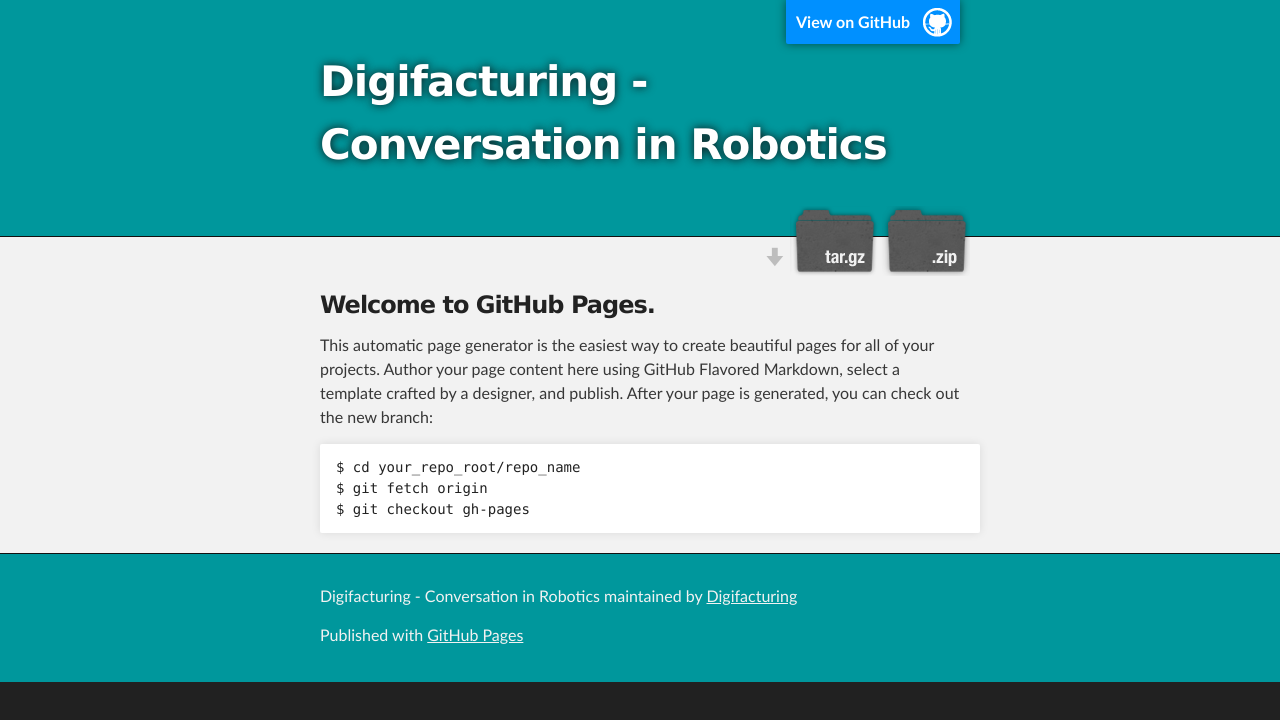
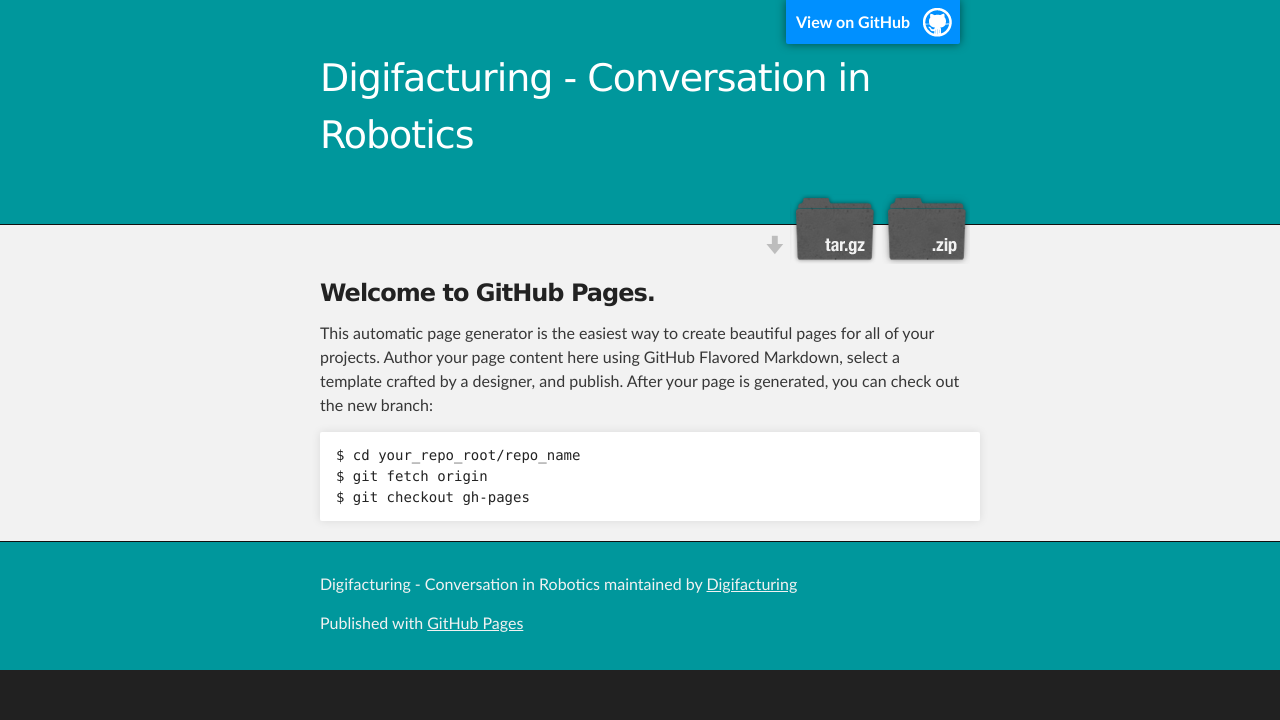
Before and after one commit to Digifabturing/LandingPage, a plain HTML site: page index.html in a window 1280 px wide. Drawn offline with Linux system fonts and the light colour scheme.

Commit message:
Update stylesheet.css

```diff
--- a/stylesheets/stylesheet.css
+++ b/stylesheets/stylesheet.css
@@ -297,9 +297,8 @@
 #project_title {
   margin: 0;
   color: #fff;
-  font-size: 42px;
-  font-weight: 700;
-  text-shadow: #111 0px 0px 10px;
+  font-size: 38px;
+  font-weight: 500;
 }
 
 #project_tagline {
```
